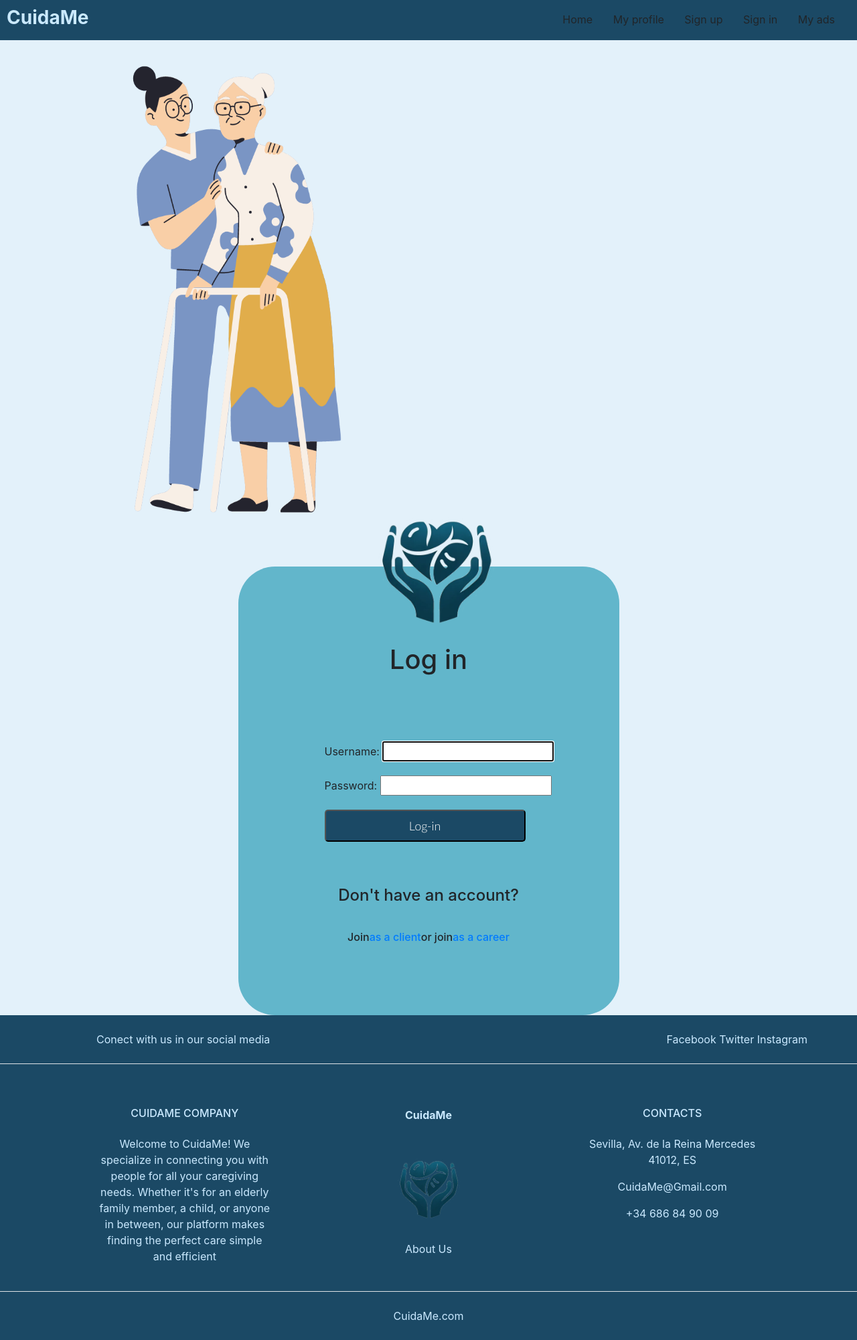
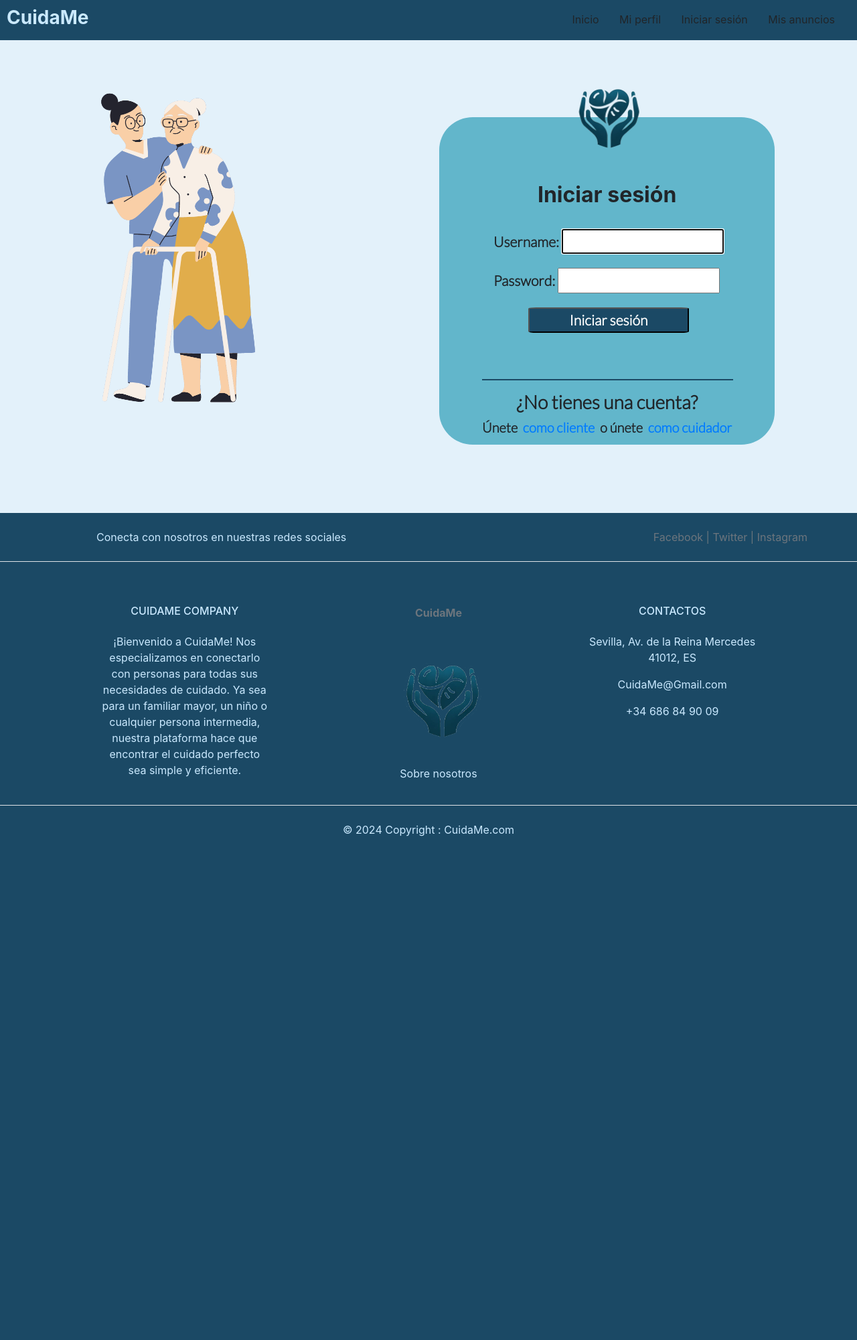
Before and after one commit to Galeon2098/CuidaME, a Django app: page /login/ in a window 1280 px wide. Shown: the whole page at 67% size. After the commit the page ends 1249 px from the top, so only its background shows below. Run offline with Django 4.2, Linux system fonts and the light colour scheme; some libraries are stand-ins or nearby versions.

Commit message:
hotfix: Arreglo errores frontend login y register

```diff
--- a/main/templates/main/base.html
+++ b/main/templates/main/base.html
@@ -1,6 +1,6 @@
 {% load static %}
 <!DOCTYPE html>
-<html lang="en">
+<html lang="es">
 <head>
   <meta charset="UTF-8">
   <meta name="viewport" content="width=device-width, initial-scale=1.0">
@@ -16,18 +16,17 @@
 <body>
   <header>
     <section class="base-header-primary"  style="padding-top: 10px;">
-      <h3 style="padding-left: 10px;"><a href="/" style="color: #cae9ff; text-decoration: none;"><strong>CuidaMe</strong></a></h3>
+      <h3 style="padding-left: 10px;"><a href="/" style="color: #cae9ff;"><strong>CuidaMe</strong></a></h3>
       <nav>
         {% if request.user.is_authenticated %}
-          <a class="btn "href="{% url 'home' %}"role="button">Home</a>
-          <a class="btn " href="/" role="button">History</a>
-          <a class="btn " href="/" role="button">Log Out</a>
+          <a class="btn " href="{% url 'home' %}"role="button">Inicio</a>
+          <a class="btn " href="" role="button">Historial</a>
+          <a class="btn " href="/logout" role="button">Cerrar Sesión</a>
         {% else %}
-          <a class="btn "href="{% url 'home' %}"role="button">Home</a>
-          <a class="btn" href="/" role="button">My profile</a>
-          <a class="btn " href="/" role="button">Sign up</a>
-          <a class="btn" href="/" role="button">Sign in</a>
-          <a class="btn " href="/" role="button">My ads</a>
+          <a class="btn " href="{% url 'home' %}"role="button">Inicio</a>
+          <a class="btn" href="/" role="button">Mi perfil</a>
+          <a class="btn" href="/login" role="button">Iniciar sesión</a>
+          <a class="btn " href="/" role="button">Mis anuncios</a>
 
         {% endif %}
       </nav>
@@ -45,18 +44,18 @@
     <section class="d-flex justify-content-center justify-content-lg-between p-4 border-bottom"  style="background-color:  #1B4965">
 
       <div class="me-5 d-none d-lg-block" style="padding-left:120px ;color: #cae9ff;">
-        <span>Conect with us in our social media</span>
+        <span>Conecta con nosotros en nuestras redes sociales</span>
       </div>
       <div style="padding-right:50px">
-        <a href="https://www.facebook.com/UniversidaddeSevillaoficial" target="_blank" class="me-4 text-reset" style="color: #cae9ff !important; text-decoration: none;">
+        <a href="https://www.facebook.com/UniversidaddeSevillaoficial" target="_blank" class="me-4 text-reset" style=" color: #cae9ff;">
           <i class="fab fa-facebook-f"></i>
           Facebook
-        </a>
-        <a href="https://twitter.com/unisevilla" target="_blank" class="me-4 text-reset" style="color: #cae9ff !important; text-decoration: none;">
+        </a> |
+        <a href="https://twitter.com/unisevilla" target="_blank" class="me-4 text-reset" style=" color: #cae9ff;">
           <i class="fab fa-twitter"></i>
           Twitter
-        </a>
-        <a href="https://www.instagram.com/unisevilla/" target="_blank" class="me-4 text-reset" style="color: #cae9ff !important; text-decoration: none;">
+        </a>|
+        <a href="https://www.instagram.com/unisevilla/" target="_blank" class="me-4 text-reset" style=" color: #cae9ff;">
           <i class="fab fa-instagram"></i>
           Instagram
         </a>
@@ -66,40 +65,41 @@
       <div class="container text-center text-md-start mt-5">
         <div class="row mt-3">
           <div class="col-md-3 col-lg-4 col-xl-3 mx-auto mb-4">
-            <h6 class="text-uppercase text-center fw-bold mb-4"  style=" color: #cae9ff;">
+            <h6 class="text-uppercase fw-bold mb-4"  style=" color: #cae9ff;">
               <i class="fas fa-gem me-3"></i> CuidaMe Company
             </h6>
-            <p class="text-center" style=" color: #cae9ff;">
-                Welcome to CuidaMe! We specialize in connecting you with people for all your caregiving needs.
-                Whether it's for an elderly family member, a child, or anyone in between, our platform makes finding the perfect care simple and efficient
+            <p  style=" color: #cae9ff;">
+              ¡Bienvenido a CuidaMe! Nos especializamos en conectarlo con personas para todas sus necesidades de cuidado.
+              Ya sea para un familiar mayor, un niño o cualquier persona intermedia, nuestra plataforma hace que encontrar el cuidado perfecto sea simple y eficiente.
             </p>
          </div>
           <div class="col-md-2 col-lg-2 col-xl-2 mx-auto mb-4">
 
-            <p class="text-center">
-              <strong><a href="{% url 'home' %}" class="text-reset" style="color: #cae9ff !important; text-decoration: none;">CuidaMe</a></strong>
+            <p>
+                <strong><a href="{% url 'home' %}"class="text-reset" style=" color: #cae9ff; padding-left:30px">CuidaMe</a></strong>
 
             </p>
 
-            <img src="{% static 'Images/App_logo.png' %}" alt="Logo de CuidaMe" style="width: 100%; height: auto;" />
-            <p class="text-center"><a style="color: #cae9ff;">About Us</a></p>
+            <img src="{% static 'Images/App_logo.png' %}" alt="Logo de CuidaMe" width="200" height="200">
+            <a href="{% url 'about_us' %}" style="color: #cae9ff; padding-left: 30px;">Sobre nosotros</a>
 
           </div>
           <div class="col-md-4 col-lg-3 col-xl-3 mx-auto mb-md-0 mb-4"  style=" color: #cae9ff;">
-            <h6 class="text-center text-uppercase fw-bold mb-4">Contacts</h6>
-            <p class="text-center"><i class="fas fa-home me-3"></i> Sevilla, Av. de la Reina Mercedes 41012, ES</p>
-            <p class="text-center">
+            <h6 class="text-uppercase fw-bold mb-4">Contactos</h6>
+            <p><i class="fas fa-home me-3"></i> Sevilla, Av. de la Reina Mercedes 41012, ES</p>
+            <p>
               <i class="fas fa-envelope me-3"></i>
               CuidaMe@Gmail.com
             </p>
-            <p class="text-center"><i class="text-center fas fa-phone me-3"></i> +34 686 84 90 09</p>
+            <p><i class="fas fa-phone me-3"></i> +34 686 84 90 09</p>
           </div>
         </div>
       </div>
     </section>
-    <div class="text-center p-4" style="background-color: #1B4965  ; color: #cae9ff;">
-      <a href="/" class="text-reset fw-bold" style="color: #cae9ff !important; text-decoration: none;">CuidaMe.com</a>
+    <div class="text-center p-4" style="background-color: #1B4965  ; color: #cae9ff;"">
+      © 2024 Copyright :
+      <a class="text-reset fw-bold"style=" color: #cae9ff;" href="/">CuidaMe.com</a>
     </div>
   </footer>
 </body>
-</html>
+    </html>
--- a/main/templates/main/home.html
+++ b/main/templates/main/home.html
@@ -1,4 +1,4 @@
-{% extends "base.html" %}
+{% extends "main/base.html" %}
 {% block content %}
 {% load static %}
 
--- a/main/templates/registration/login.html
+++ b/main/templates/registration/login.html
@@ -1,38 +1,45 @@
 {% extends "main/base.html" %}
 
-{% block title %}Log-in{% endblock %}
+{% block title %}Iniciar sesión{% endblock %}
 
 {% block content %}
 <head>
   <link rel="stylesheet" href="https://maxcdn.bootstrapcdn.com/bootstrap/4.5.2/css/bootstrap.min.css">
 </head>
 
-    <body  style="background-color: #E3F1FA;">
+<body style="background-color: #E3F1FA;">
   <div class="container-fluid">
     <div class="row">
-                <div class="col">
-                    <img src="../../static/images/image.png" alt="Cliente" style="width: 679px; height: 728px;">
+      <div class="col-md-5">
+        <img src="../../static/images/image.png" alt="Cliente" style="width: 100%; height: auto; margin: 10% auto;">
       </div>
-                <div class="col">
-                    <div class="container" style="background-color: #62B6CB; border-radius: 55px; width: 569px; height: 670px;margin-top: 50px;">
-                        <img src="../../static/images/Logo.png" alt="Logo" style="width: 300px;height: 285px;position: relative;top: -140px;left: 130px;">
-                        <h1 style="display: flex;justify-content: center;align-items: center;position: relative;bottom: 170px;">Log in</h1>
-                        <div class="login-form">
-                            <form action="{% url 'login' %}" method="post" style="position: relative;left: 114px;bottom: 80px;">
+      <div class="col-md-7">
+        <div class="container" style="position: relative; background-color: #62B6CB; border-radius: 10%; width: 70%; margin: 15%; min-height: 70%;">
+          <img src="../../static/images/Logo.png" alt="Logo" style="width: 35%; height: 30%; position: relative; margin-top: -18%; left: 33%;">
+          <h2 class="text-center mt-3"><b>Iniciar sesión</b></h2>
+          <div class="login-form" style="display: flex; flex-direction: column; align-items: center; margin-top: -5%; font-size: 110%; font-family: Lato; font-weight: bold;">
+            <form action="{% url 'login' %}" method="post" style="font-size:120%; font-family: Lato; font-weight: bolder; margin-left: 1%; margin-top: 10%;">
               {{ form.as_p }}
               {% csrf_token %}
               <input type="hidden" name="next" value="{{ next }}" />
-                                <p>
-                                    <input style="color: #FFFFFF;font-family: Lato;font-size: 18px;width: 300px;text-align: center;background-color: #1B4965;border-radius: 5px;width: 300px;height: 48px;" type="submit" value="Log-in">
+              <p style="display: flex; justify-content: center;">
+                <input style="color: #FFFFFF; font-family: Lato; font-weight: bold; text-align: center; background-color: #1B4965; border-radius: 5%; width: 70%;" type="submit" value="Iniciar sesión">
               </p>
             </form>
+            <div style="display: flex; flex-direction: column; justify-content: center; align-items: center; margin-top: 8%;">
+                {% if form.errors %}
+                  <p style="display: flex; justify-content: center; font-family: Lato; font-weight: bold;">Tu nombre y tu contraseña no coinciden. Inténtelo de nuevo</p>
+                {% else %}
+                  <hr style="border: 1px solid #1B4965; width: 100%;">
+                  <h3 style="text-align: center; font-family: Lato; font-weight: bold;">¿No tienes una cuenta?</h3>
+                  <h5 style="text-align: center; font-family: Lato; font-weight: bold;">
+                    Únete <a href="{% url "registro_cliente" %}">&nbsp;como cliente&nbsp;</a>
+                    o únete <a href="{% url "registro_cuidador" %}">&nbsp;como cuidador</a>
+                  </h5>
+                {% endif %}
             </div>
-                        {% if form.errors %}
-                            <p style="display: flex;justify-content: center;">Your username and password didn't match. Please try again.</p>
-                        {% else %}
-                            <h4 style="display: flex;justify-content: center;position: relative;bottom: 30px;">Don't have an account?</h4>
-                            <h6 style="display: flex;justify-content: center;">Join <a href="{% url "registro_cliente" %}"> as a client</a> or join <a href="{% url "registro_cuidador" %}"> as a career</a></p>
-                        {% endif %}
+
+          </div>
         </div>
       </div>
     </div>
```
Also changed, not shown: cuidaMe/forms.py (+10 -10 lines), main/templates/base.html (deleted, +0 -106 lines), main/templates/main/register_cliente.html (deleted, +0 -37 lines), main/templates/main/register_cuidador.html (deleted, +0 -34 lines), main/templates/registration/logged_out.html (+4 -4 lines), main/templates/registration/register_cliente.html (added, +35 -0 lines), main/templates/registration/register_cuidador.html (added, +34 -0 lines), main/views.py (+4 -4 lines), db.sqlite3, main/templates/registration/register_done.html (renamed from main/templates/main/register_done.html). Lines whose indentation alone changed are shown as unchanged.
